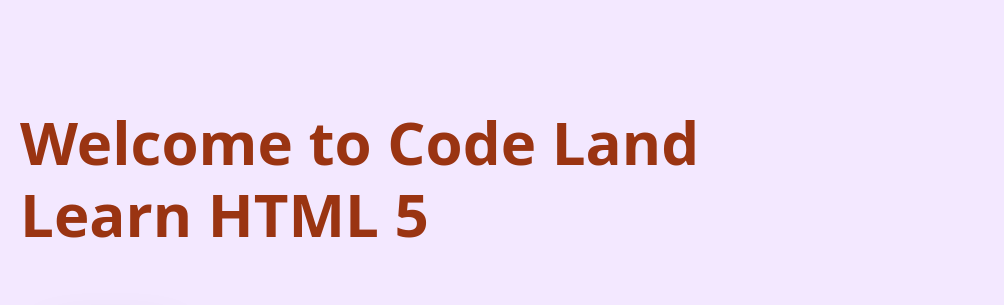
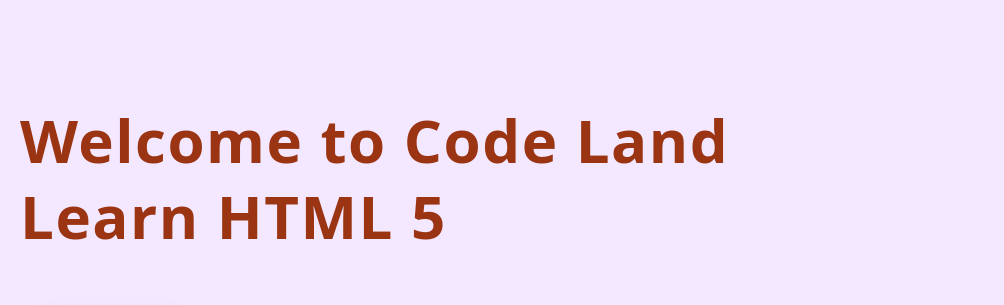
Before and after one commit to lakshaykamat/code-land, a website built with Vite: page index.html in a window 1280 px wide. Shown: the part 128-433 px from the top of the page, 0-1004 px from the left. Built offline with nearby package versions, Linux system fonts and the light colour scheme; a script that the page names is missing.

Commit message:
letter spacing added

```diff
--- a/index.html
+++ b/index.html
@@ -50,11 +50,11 @@
               </div>
 
         <h1
-        class="xl:text-6xl lg:text-5xl sm:text-4xl  h-fit font-bold text-[1.8rem] text-orange-800 mr-5 mb- ml-5 animation-fade-out">
+        class="xl:text-6xl lg:text-5xl sm:text-4xl  h-fit font-bold text-[1.8rem] text-orange-800 mr-5 mb-2 ml-5 animation-fade-out tracking-wide">
             Welcome to Code Land</h1>
 
          <h1
-            class=" xl:text-6xl lg:text-5xl  sm:text-4xl  h-fit  font-bold text-[1.8rem]  text-orange-800 mr-5 mt-3 ml-5 animation-fade-out1">
+            class=" xl:text-6xl lg:text-5xl  sm:text-4xl  h-fit  font-bold text-[1.8rem]  text-orange-800 mr-5 mt-2 ml-5 animation-fade-out1 tracking-wide">
             Learn HTML 5</h1>
 
         <button type="button"
```
